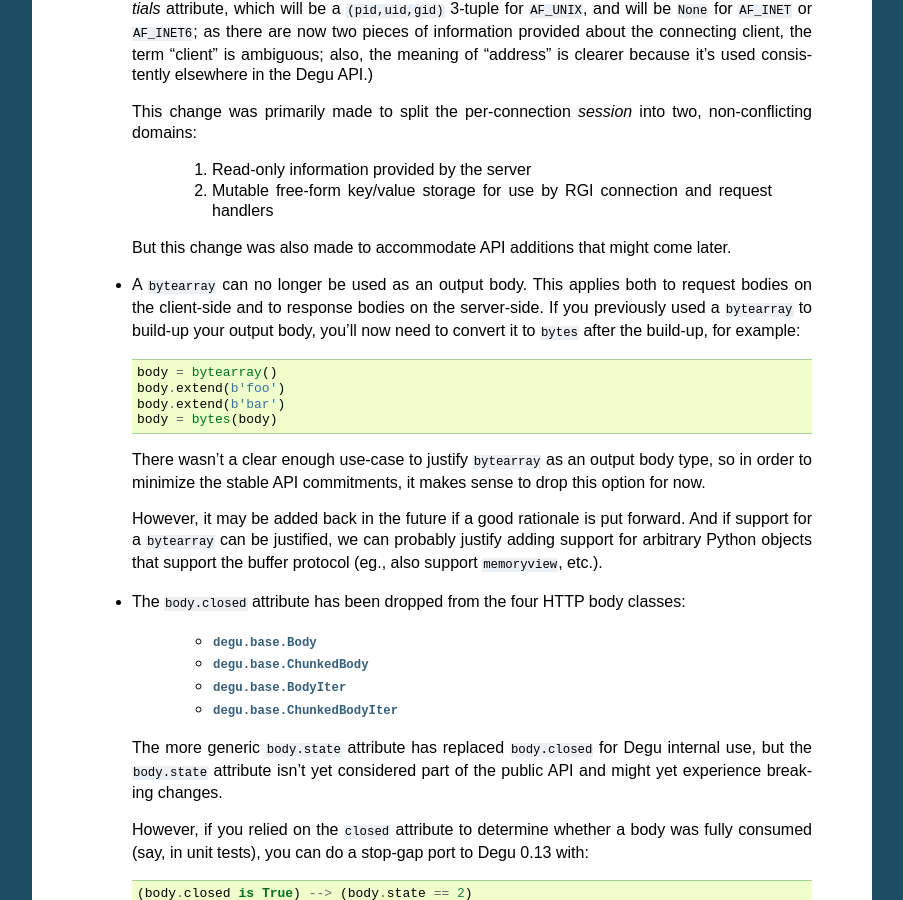
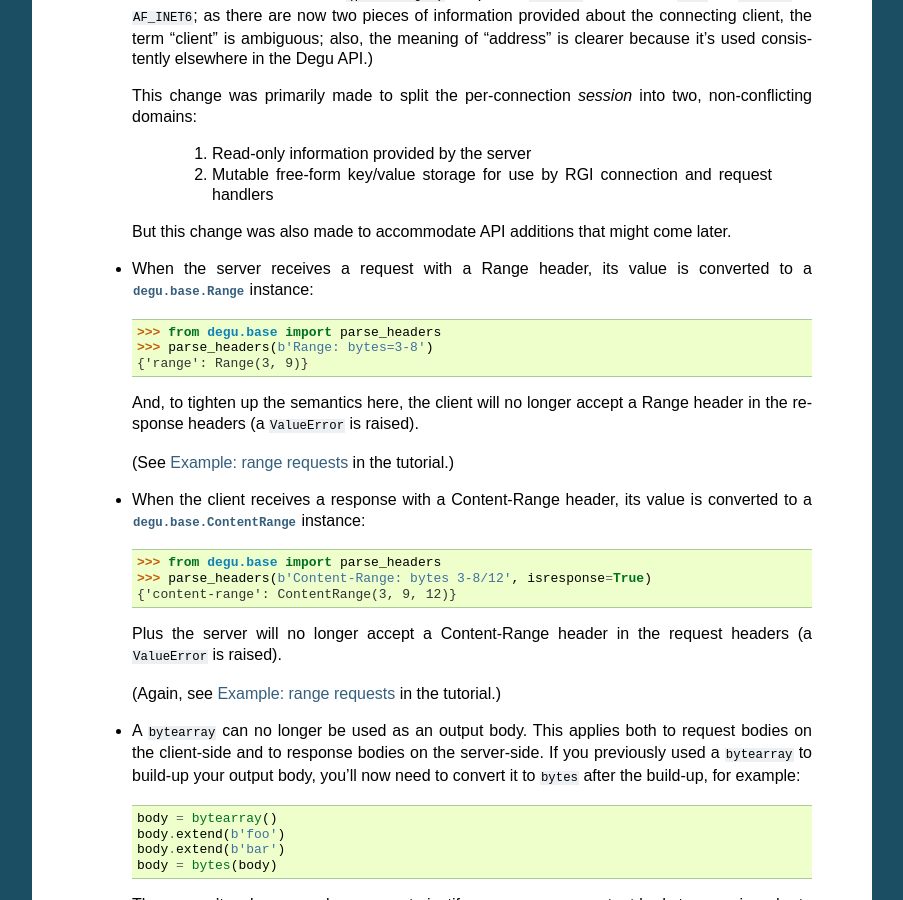
Before and after one commit to json420/degu, a Sphinx documentation site: the page built from doc/changelog.rst, in a window 1280 px wide and 900 px high, scrolled down 2180 px. Shown: the whole window, without its empty margins (198-1101 px from the left). Built offline with Sphinx 7.4.7, drawn with Linux system fonts in a browser that asks for light colours; some of the changed text lies outside the part shown.

Commit message:
Document Range/ContentRange in changelog

```diff
--- a/doc/changelog.rst
+++ b/doc/changelog.rst
@@ -18,8 +17,8 @@ Users of the Degu 0.12 client API are unlikely to be affected by the changes in
 But there are two critical changes that affect anyone who implemented RGI server
 applications atop Degu 0.12:
 
-    1. Instead of a ``dict``, the RGI *request* argument is now a
-       ``namedtuple``, requiring the following porting::
+    1. Instead of a ``dict``, the RGI *request* argument is now a namedtuple,
+       requiring the following porting::
 
             request['method']  --> request.method
             request['uri']     --> request.uri
@@ -66,8 +65,8 @@ Performance improvements:
 Breaking API changes:
 
     *   Instead of a ``dict``, the RGI *request* argument is now a
-        :class:`degu.server.Request` ``namedtuple``.  For example, this Degu
-        0.12 server application::
+        :class:`degu.server.Request` namedtuple.  For example, this Degu 0.12
+        server application::
 
             def my_app(session, request, bodies):
                 if request['path'] != []:
@@ -150,6 +149,30 @@ Breaking API changes:
 
         But this change was also made to accommodate API additions that might
         come later.
+
+    *   When the server receives a request with a Range header, its value is
+        converted to a :class:`degu.base.Range` instance:
+
+        >>> from degu.base import parse_headers
+        >>> parse_headers(b'Range: bytes=3-8')
+        {'range': Range(3, 9)}
+
+        And, to tighten up the semantics here, the client will no longer accept
+        a Range header in the response headers (a ``ValueError`` is raised).
+
+        (See :ref:`eg-range-requests` in the tutorial.)
+
+    *   When the client receives a response with a Content-Range header, its
+        value is converted to a :class:`degu.base.ContentRange` instance:
+
+        >>> from degu.base import parse_headers
+        >>> parse_headers(b'Content-Range: bytes 3-8/12', isresponse=True)
+        {'content-range': ContentRange(3, 9, 12)}
+
+        Plus the server will no longer accept a Content-Range header in the
+        request headers (a ``ValueError`` is raised).
+
+        (Again, see :ref:`eg-range-requests` in the tutorial.)
 
     *   A ``bytearray`` can no longer be used as an output body.  This applies
         both to request bodies on the client-side and to response bodies on the
@@ -261,16 +284,19 @@ Breaking API changes:
         from 0.12 still applies for making implementation-agnostic RGI
         components.
 
-        Rather than directly importing anything from :mod:`degu.base`:
+        Rather than directly importing anything from :mod:`degu.base`, server
+        components should use the bodies API via the *bodies* argument provided
+        to their ``app()`` callable
 
-            * Server components should use the bodies API via the *bodies*
-              argument provided to their ``app()`` callable
-
-            * Client components should use the bodies API via the
-              :attr:`degu.client.Connection.bodies` attribute
+        And Client components should use the bodies API via the
+        :attr:`degu.client.Connection.bodies` attribute.
 
 
+Other changes:
 
+    *   The :meth:`degu.client.Connection.get_range()` method was added.
+
+        See :ref:`eg-range-requests` in the tutorial.
 
 
 
--- a/doc/tutorial.rst
+++ b/doc/tutorial.rst
@@ -328,6 +328,7 @@ The sending endpoint doesn't directly write the output, but instead only
 internally handles the writing.
 
 
+.. _eg-range-requests:
 
 Example: range requests
 -----------------------
```
Also changed, not shown: other parts of doc/changelog.rst (+2 -3 lines).
